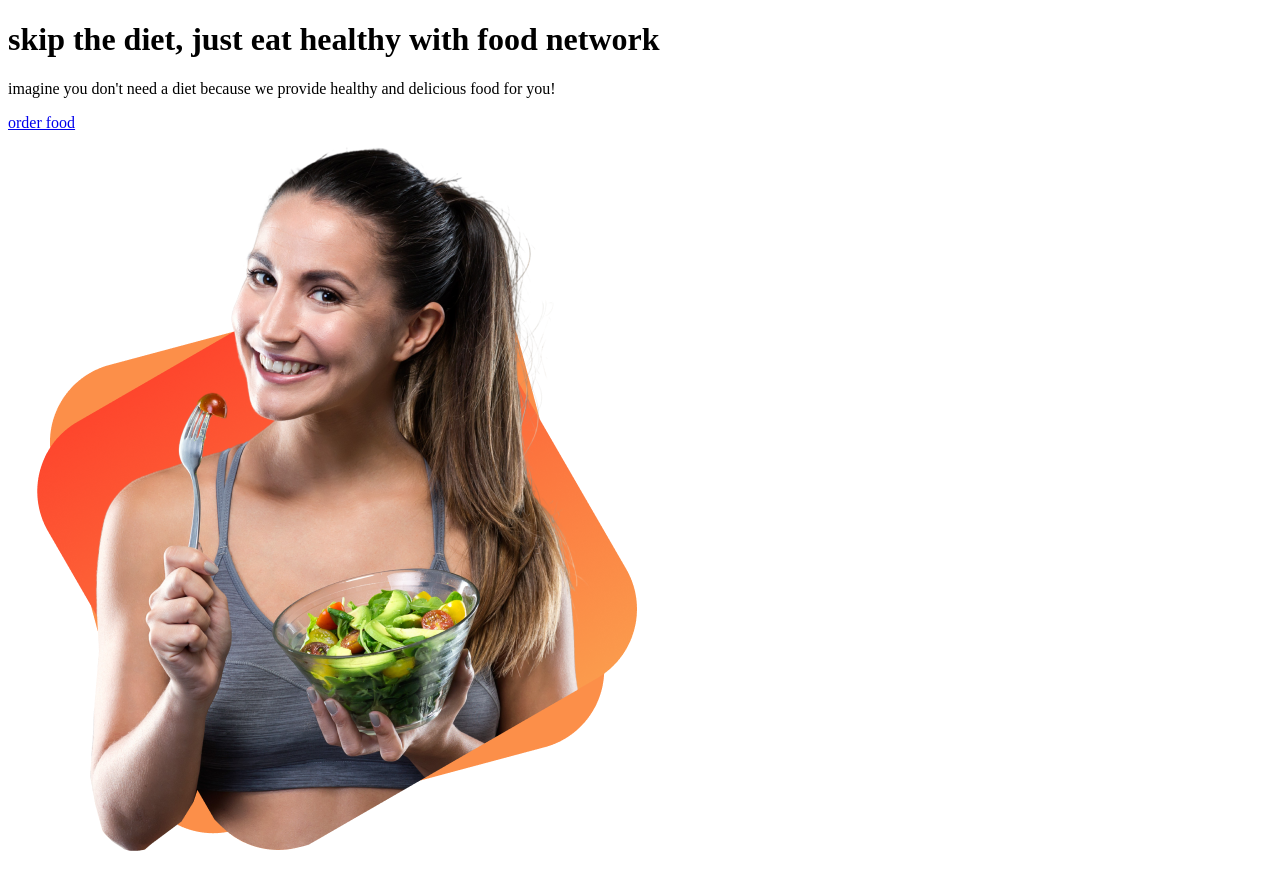
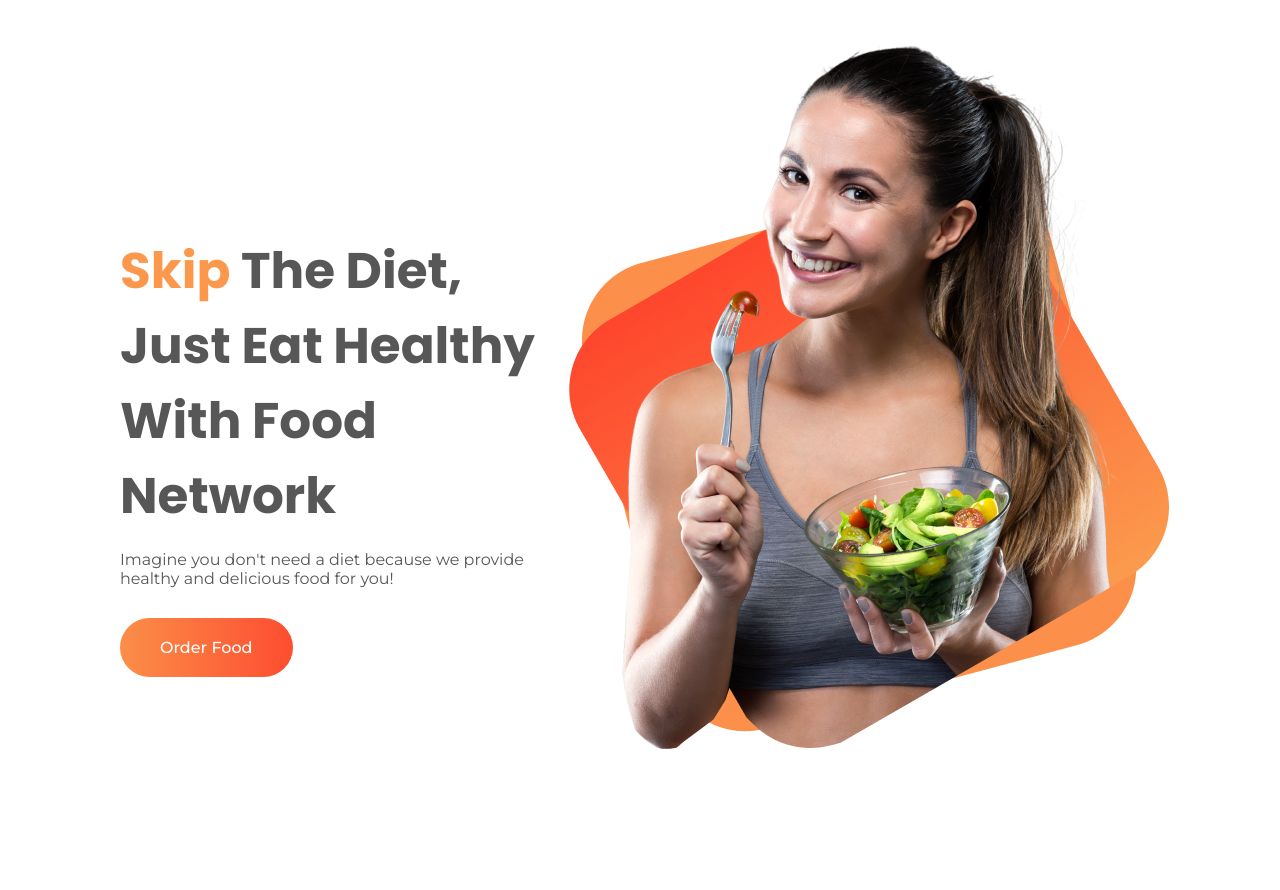
Before and after one commit to taifur-rahaman/_assignmentFoodNetwork, a plain HTML site: page index.html in a window 1280 px wide. After the commit the page ends 800 px from the top, so only its background shows below. Drawn offline with Linux system fonts and the light colour scheme.

Commit message:
header style added

```diff
--- a/index.html
+++ b/index.html
@@ -8,15 +8,17 @@
     <link rel="stylesheet" href="style.css">
 </head>
 <body>
+    <!-- header section start -->
     <div id="header">
         <div class="header_text">
-            <h1 class="header_title"><span>skip</span> the diet, just eat healthy with food network</h1>
-            <p class="header_paragraph">imagine you don't need a diet because we provide healthy and delicious food for you!</p>
+            <h1 class="header_title"><span>skip</span> the diet,<br> just eat healthy <br> with food network</h1>
+            <p class="header_paragraph">Imagine you don't need a diet because we provide <br> healthy and delicious food for you!</p>
             <a href="#" class="header_button">order food</a>
         </div>
         <div class="header_pic">
             <img src="images/female/Group 8425.png" alt="salad girl">
         </div>
     </div>
+    <!-- header section end -->
 </body>
 </html>
--- a/style.css
+++ b/style.css
@@ -0,0 +1,64 @@
+@import url("https://fonts.googleapis.com/css2?family=Montserrat:ital,wght@0,100;0,200;0,300;0,400;0,500;0,600;0,700;0,800;0,900;1,100;1,200;1,300;1,400;1,500;1,600;1,700;1,800;1,900&family=Poppins:ital,wght@0,100;0,200;0,300;0,400;0,500;0,600;0,700;0,800;0,900;1,100;1,200;1,300;1,400;1,500;1,600;1,700;1,800;1,900&display=swap");
+
+body {
+  margin: 0;
+  padding: 0;
+}
+
+/* header section start */
+
+#header {
+  display: flex;
+}
+
+.header_text,
+.header_pic {
+  width: 50%;
+}
+
+.header_pic {
+  margin-right: 100px;
+  margin-top: 30px;
+}
+
+.header_text {
+  margin-top: 200px;
+  margin-left: 120px;
+}
+
+.header_title {
+  margin-bottom: 0;
+  font-size: 50px;
+  text-transform: capitalize;
+  font-family: "Poppins", sans-serif;
+  color: rgb(87, 87, 87);
+}
+
+.header_title span {
+  color: rgb(252, 152, 76);
+}
+
+.header_paragraph {
+  color: rgb(87, 87, 87);
+  font-family: "Montserrat", sans-serif;
+  font-weight: 400;
+  margin-bottom: 50px;
+}
+
+.header_button {
+  text-decoration: none;
+  padding: 20px 40px;
+
+  background-image: linear-gradient(
+    to right,
+    rgb(251, 142, 73),
+    rgb(254, 77, 48)
+  );
+  border-radius: 40px;
+  color: white;
+  text-transform: capitalize;
+  font-family: "Montserrat", sans-serif;
+  font-weight: 500;
+}
+
+/* header section end */
```
